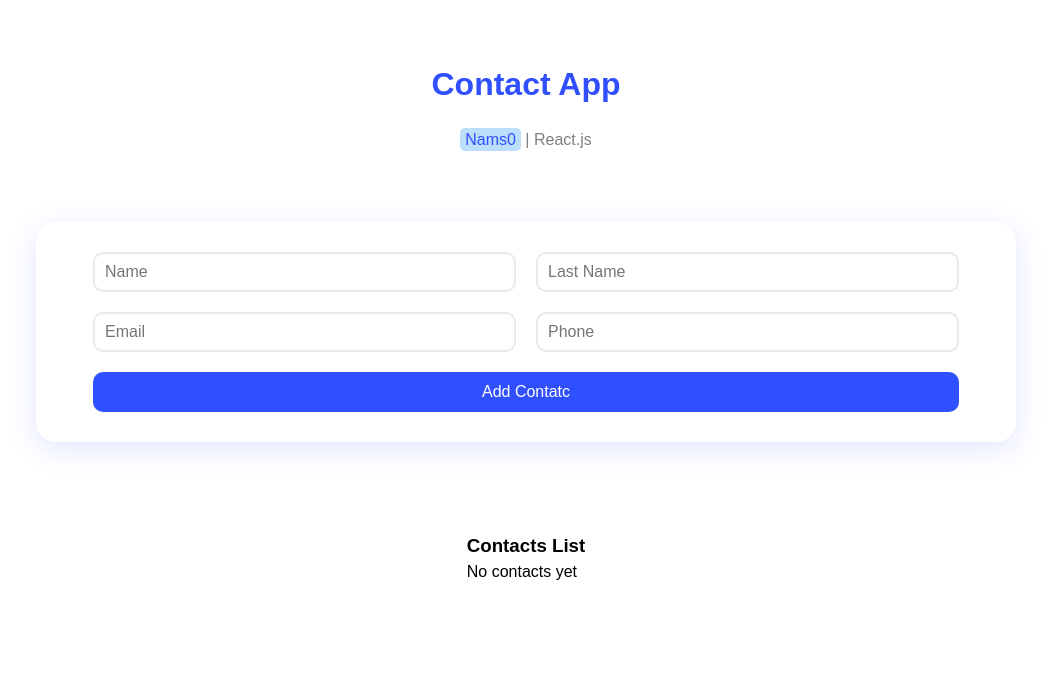
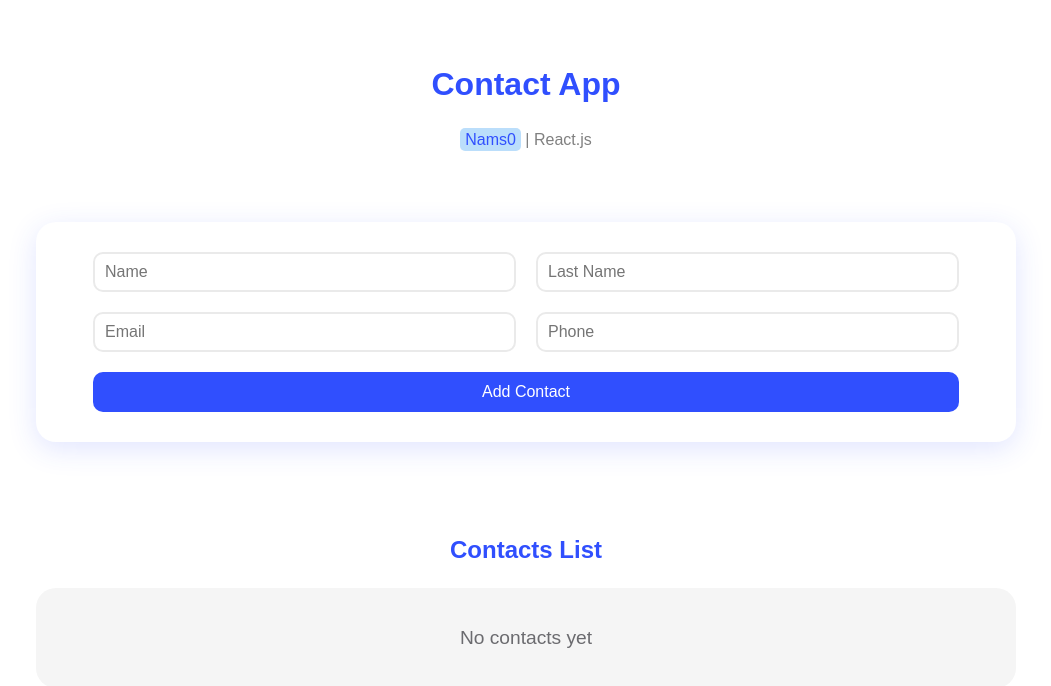
Before and after one commit to nams0/contact-app, a React (Vite) app: page / in a window 1280 px wide. Shown: the top 686 px of the page, without its empty margins (114-1165 px from the left). Built offline with nearby package versions, Linux system fonts and the light colour scheme.

Commit message:
added styles of contact list and contact items

```diff
--- a/src/components/ContactItem.jsx
+++ b/src/components/ContactItem.jsx
@@ -1,11 +1,12 @@
+import styles from "./ContactItem.module.css"
+
 function ContactItem({
   data: { id, name, lastName, email, phone },
   deleteHandler,
 }) {
   return (
     <div>
-      <ul>
-        <li key={id}>
+      <li className={styles.item}>
         <p>
           {name} {lastName}
         </p>
@@ -19,7 +20,6 @@
         </p>
         <button onClick={() => deleteHandler(id)}>🗑</button>
       </li>
-      </ul>
     </div>
   )
 }
--- /dev/null
+++ b/src/components/ContactItem.module.css
@@ -0,0 +1,46 @@
+.item {
+  display: flex;
+  justify-content: space-between;
+  align-items: center;
+  background-color: #f5f5f5;
+  color: #6b6b6f;
+  padding: 10px 20px;
+  margin: 15px;
+  border-radius: 10px;
+}
+
+.item p {
+  flex-basis: 0;
+  flex-grow: 1;
+  white-space: nowrap;
+  overflow: hidden;
+  text-overflow: ellipsis;
+  width: 100px;
+}
+
+.item span {
+  display: inline-block;
+  font-size: 1.2rem;
+  text-align: center;
+  margin-right: 10px;
+  background-color: #fff;
+  width: 35px;
+  height: 35px;
+  line-height: 35px;
+  border-radius: 50%;
+}
+
+.item button {
+  width: 35px;
+  height: 35px;
+  background-color: #fff;
+  border: none;
+  border-radius: 50%;
+  cursor: pointer;
+  font-size: 1.3rem;
+  transition: all 0.1s ease-in-out;
+}
+
+.item button:hover {
+  font-size: 1.7rem;
+}
--- a/src/components/Contacts.jsx
+++ b/src/components/Contacts.jsx
@@ -56,7 +56,7 @@
           />
         ))}
 
-        <button onClick={addHandler}>Add Contatc</button>
+        <button onClick={addHandler}>Add Contact</button>
       </div>
       <div className={styles.alert}>{alert && <p>{alert}</p>}</div>
       <ContactsList contacts={contacts} deleteHandler={deleteHandler} />
--- a/src/components/ContactsList.jsx
+++ b/src/components/ContactsList.jsx
@@ -1,19 +1,22 @@
 import ContactItem from "./ContactItem"
+import styles from "./ContactsList.module.css"
 
 function ContactsList({ contacts, deleteHandler }) {
   return (
-    <div>
+    <div className={styles.container}>
       <h3>Contacts List</h3>
       {contacts.length ? (
-        contacts.map((contact) => (
-          <ContactItem
-            key={contact.id}
-            data={contact}
-            deleteHandler={deleteHandler}
-          />
-        ))
+        <ul className={styles.contacts}>
+          {contacts.map((contact) => (
+            <ContactItem
+              key={contact.id}
+              data={contact}
+              deleteHandler={deleteHandler}
+            />
+          ))}
+        </ul>
       ) : (
-        <p>No contacts yet</p>
+        <p className={styles.message}>No contacts yet</p>
       )}
     </div>
   )
--- /dev/null
+++ b/src/components/ContactsList.module.css
@@ -0,0 +1,30 @@
+.container {
+    width: 100%;
+    margin-bottom: 100px;
+}
+
+.container h3 {
+    color: #304ffe;
+    font-size: 1.5rem;
+    text-align: center;
+}
+
+.contacts {
+    border: 2px solid #f5f5f5;
+    list-style: none;
+    margin-top: 20px;
+    padding: 5px;
+    border-radius: 15px;
+}
+
+.message {
+    background-color: #f5f5f5;
+    height: 100px;
+    line-height: 100px;
+    text-align: center;
+    margin-top: 20px;
+    border-radius: 20px;
+    color: #6b6b6f;
+    font-size: 1.2rem;
+    font-weight: 500;
+}
```
Also changed, not shown: 1 other file (tests, documents, lock files or other folders). Lines whose indentation alone changed are shown as unchanged.
